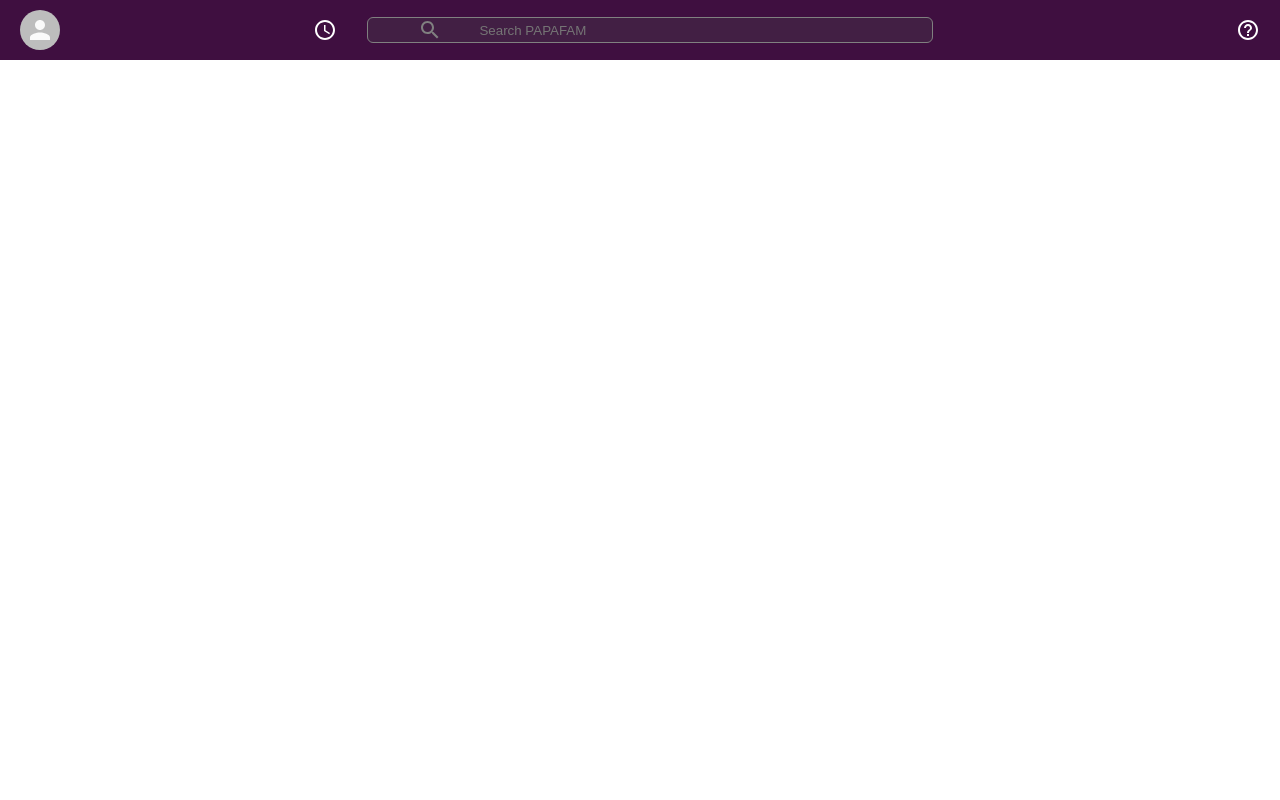
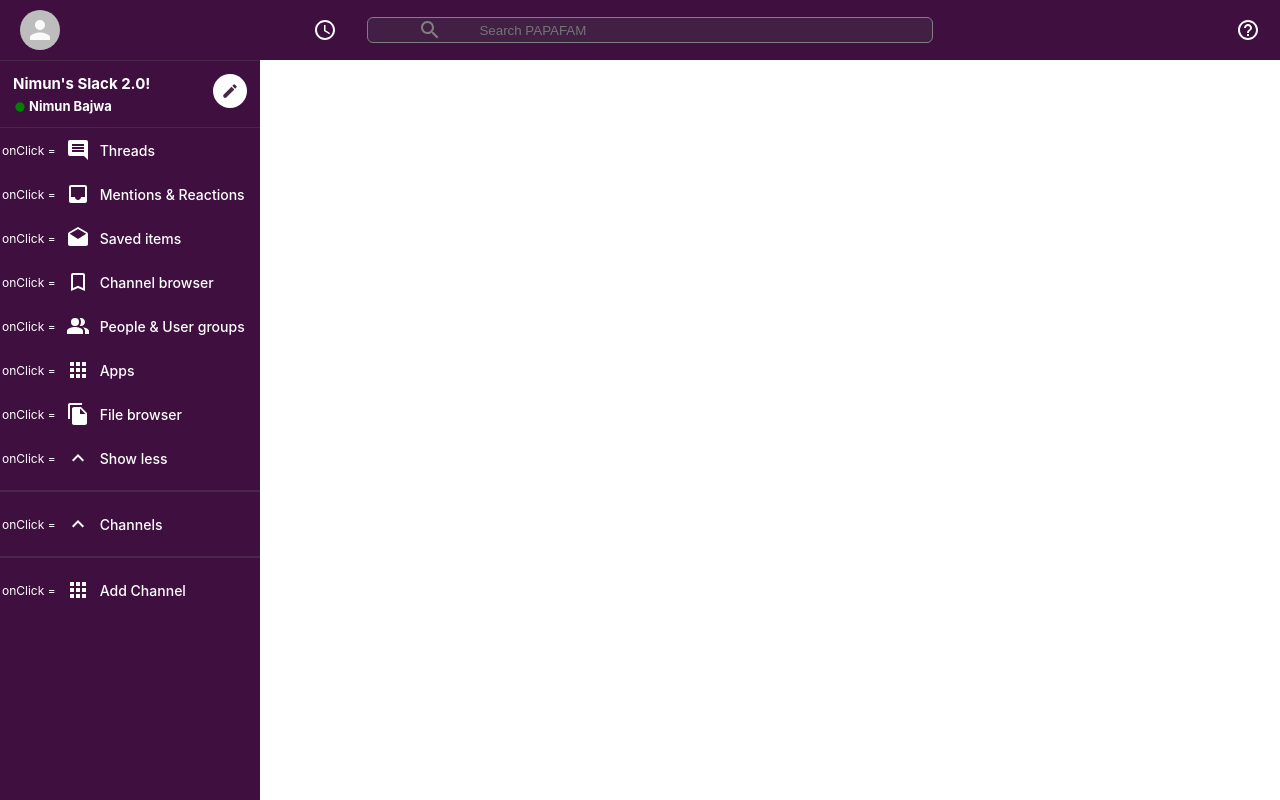
Before and after one commit to NimunB/SlackClone, a React (Create React App) app: page / in a window 1280 px wide. Built offline with nearby package versions, Linux system fonts and the light colour scheme.

Commit message:
initial sidebar commit with actions + channel

```diff
--- a/src/App.js
+++ b/src/App.js
@@ -5,17 +5,23 @@
   Switch,
   Route} from "react-router-dom";
 import Header from "./components/Header";
+import styled from "styled-components";
+import Sidebar from "./components/Sidebar";
 
 function App() {
   return (
     <div className="app">
       <Router>
       <>
+      <Header />
+      <AppBody>
+        <Sidebar />
         <Switch>
           <Route path="/" exact>
-          <Header />
+            {/* Chat */}
           </Route>
         </Switch>
+      </AppBody>
       </>
     </Router>
     </div>
@@ -23,3 +29,8 @@
 }
 
 export default App;
+
+const AppBody = styled.div`
+  display: flex;
+  height: 100vh;
+`;
--- /dev/null
+++ b/src/components/Sidebar.js
@@ -0,0 +1,100 @@
+import React from 'react'
+import styled from "styled-components";
+import FiberManualRecordIcon from '@material-ui/icons/FiberManualRecord';
+import CreateIcon from '@material-ui/icons/Create';
+
+import InsertCommentIcon from '@material-ui/icons/InsertComment';
+import InboxIcon from '@material-ui/icons/Inbox';
+import DraftsIcon from '@material-ui/icons/Drafts';
+import BookmarkBorderIcon from '@material-ui/icons/BookmarkBorder';
+import PeopleAltIcon from '@material-ui/icons/PeopleAlt';
+import AppsIcon from '@material-ui/icons/Apps';
+import FileCopyIcon from '@material-ui/icons/FileCopy';
+import ExpandLessIcon from '@material-ui/icons/ExpandLess';
+import ExpandMoreIcon from '@material-ui/icons/ExpandMore';
+import SidebarOption from "./SidebarOption";
+
+function Sidebar() {
+    return (
+        <SidebarContainer>
+            <SidebarHeader>
+                <SidebarInfo>
+                    <h2>Nimun's Slack 2.0!</h2>
+                    <h3>
+                        <FiberManualRecordIcon />
+                        Nimun Bajwa
+                    </h3>
+                </SidebarInfo>
+                <CreateIcon />
+            </SidebarHeader>
+
+            <SidebarOption Icon={InsertCommentIcon} title = "Threads" />
+            <SidebarOption Icon={InboxIcon} title = "Mentions & Reactions" />
+            <SidebarOption Icon={DraftsIcon} title = "Saved items" />
+            <SidebarOption Icon={BookmarkBorderIcon} title = "Channel browser" />
+            <SidebarOption Icon={PeopleAltIcon} title = "People & User groups" />
+            <SidebarOption Icon={AppsIcon} title = "Apps" />
+            <SidebarOption Icon={FileCopyIcon} title = "File browser" />
+            <SidebarOption Icon={ExpandLessIcon} title = "Show less" />
+            <hr />
+            <SidebarOption Icon={ExpandLessIcon} title = "Channels" />
+            <hr />
+            <SidebarOption Icon={AppsIcon} addChannelOption title = "Add Channel" />
+        </SidebarContainer>
+    )
+}
+
+export default Sidebar
+
+const SidebarContainer = styled.div`
+    color: white;
+    background-color: var(--slack-color);
+    flex: 0.3;
+    border-top: 1px solid #492748;
+    max-width: 260px;
+    margin-top: 60px;
+    > hr {
+        margin-top: 10px;
+        margin-bottom: 10px;
+        // color of the hr line
+        border: 1px solid #49274b;
+    }
+`;
+
+const SidebarHeader = styled.div`
+    display: flex;
+    border-bottom: 1px solid #492748;
+    padding: 13px;
+
+    > .MuiSvgIcon-root {
+        padding: 8px;
+        color: #492748;
+        font-size: 18px;
+        background-color:white;
+        border-radius: 999px;
+    }
+
+`;
+
+const SidebarInfo = styled.div`
+    flex: 1;
+    > h2 {
+        font-size: 15px;
+        font-weight: 900px;
+        margin-bottom: 5px;
+    }
+    > h3 {
+        display:flex;
+        font-size: 13px;
+        font-weight: 400px;
+        align-items: center;
+    }
+
+    > h3 > .MuiSvgIcon-root {
+        font-size: 14px;
+        margin-top: 1px;
+        margin-right: 2px;
+        color: green;
+    }
+
+`;
--- /dev/null
+++ b/src/components/SidebarOption.js
@@ -0,0 +1,50 @@
+import React from 'react';
+import styled from "styled-components";
+
+// taking in props: icon and title
+// destructuring props
+function SidebarOption({Icon, title, addChannelOption}) {
+    const addChannel = () => {};
+    const selectChannel = () => {};
+    return (
+        <SidebarOptionContainer>
+            onClick = {addChannelOption ? addChannel : selectChannel}
+            {/* if an icon was passed in...i.e. not a channel */}
+            {Icon && <Icon frontsize='small' style={{padding : 10}} />}
+            {Icon ? (
+                <h3>{title}</h3>
+            ): (
+                <SidebarOptionChannel>
+                    <span>#</span> {title}
+                </SidebarOptionChannel>
+            )}
+        </SidebarOptionContainer>
+    )
+}
+
+export default SidebarOption
+
+const SidebarOptionContainer = styled.div`
+    display: flex;
+    font-size: 12px;
+    align-items: center;
+    padding-left: 2px;
+    // clicky pointer
+    cursor: pointer;
+
+    :hover {
+        opacity: 0.9;
+        background-color: #340e36;
+    }
+
+    > h3 {
+        font-weight: 500;
+    }
+
+    > h3 > span {
+        padding: 15px;
+    }
+`;
+
+const SidebarOptionChannel = styled.div`
+`;
```
